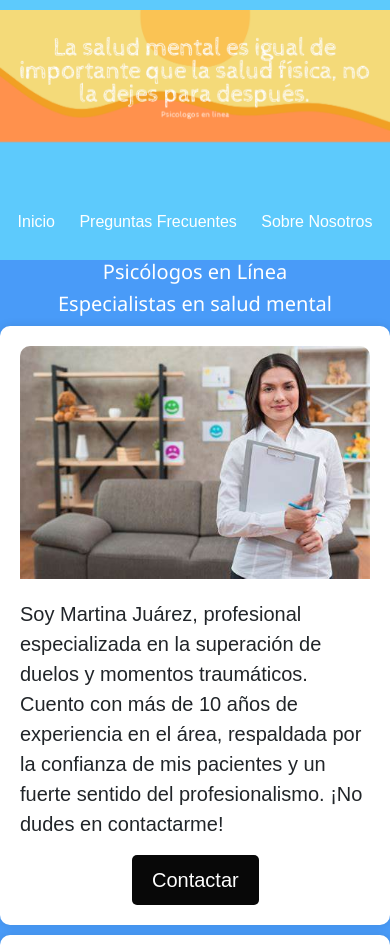
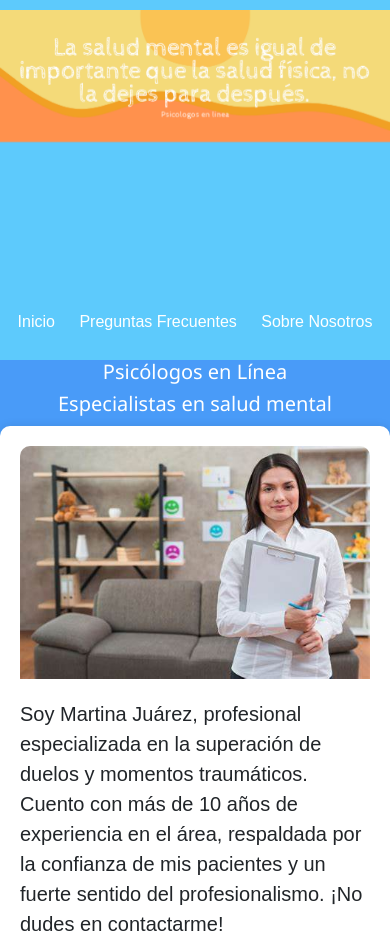
Before and after one commit to Jacqueline2801/psicologos.enlinea, a website: page index.html in a window 390 px wide. Shown: the top 945 px of the page. Drawn offline with nearby package versions, Linux system fonts and the light colour scheme.

Commit message:
guardar cambios

```diff
--- a/css/style.css
+++ b/css/style.css
@@ -44,7 +44,7 @@ body {
 @media (max-width: 600px) {
   .logo-container {
     width: 100%;
-    min-height: 200px;
+    min-height: 300px;
   }
   .img1,
   .img2 {
```
